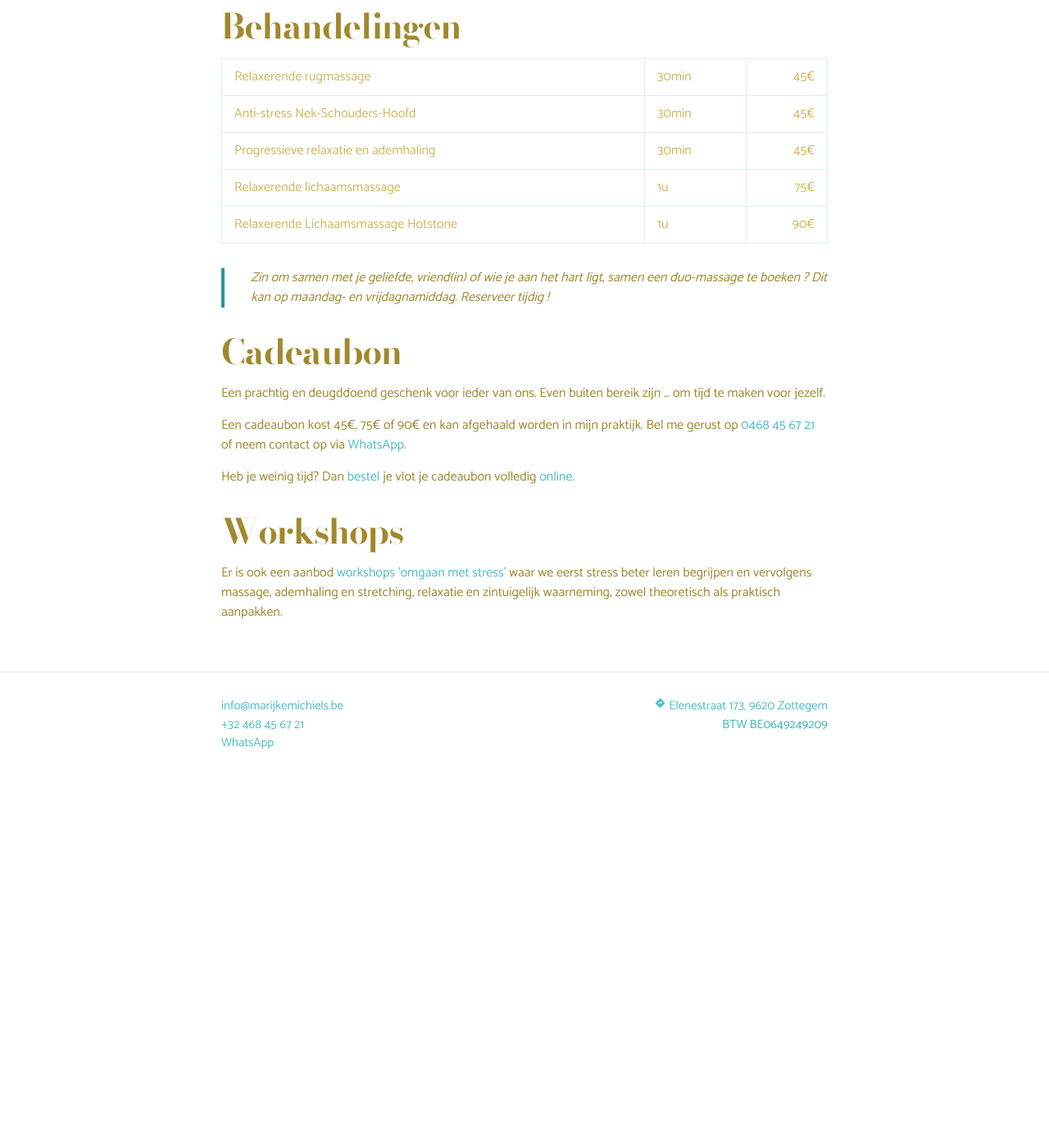
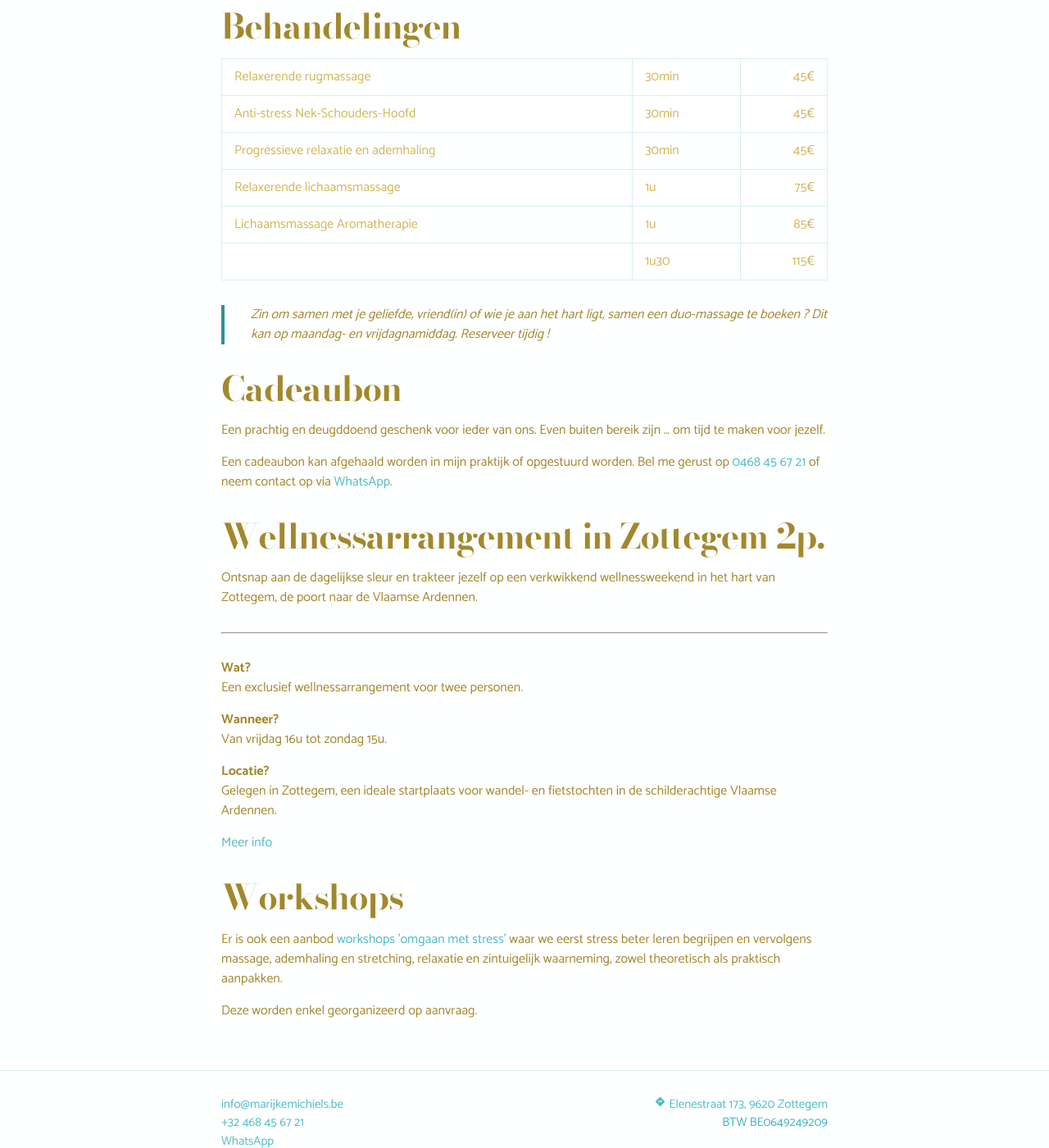
Before and after one commit to koenhandekyn/marijkemichiels, a Jekyll site: the page built from index.md, in a window 1280 px wide and 1400 px high, scrolled down 520 px. Shown: the whole window at 82% size. Built offline with Jekyll 4.4.1, drawn with Linux system fonts in a browser that asks for light colours; before the commit the page ends 1498 px from its top, so only the background shows below that; some of the changed text lies outside the part shown.

Commit message:
updates to website samenwerkende vennootschap

```diff
--- a/_includes/head.html
+++ b/_includes/head.html
@@ -11,5 +11,46 @@
     {%- include google-analytics.html -%}
   {%- endif -%}
 
+  <link rel="stylesheet" href="https://cdn.jsdelivr.net/npm/swiper@10/swiper-bundle.min.css" />
+  <script src="https://cdn.jsdelivr.net/npm/swiper@10/swiper-bundle.min.js"></script>
+ <!--
+  <script type="module">
+    // import Swiper from 'https://cdn.jsdelivr.net/npm/swiper@10/swiper-bundle.min.mjs'
+    // import Swiper bundle with all modules installed
+    // import Swiper from 'swiper/bundle';
 
+    // import styles bundle
+    // import 'swiper/css/bundle';
+
+    const swiper = new Swiper('.swiper', {
+      // Optional parameters
+      // direction: 'horizontal',
+      effect: "fade",
+      spaceBetween: 30,
+      centeredSlides: true,
+      autoplay: {
+        delay: 2000,
+        disableOnInteraction: false,
+      },
+      loop: true,
+
+      // If we need pagination
+      pagination: {
+        el: '.swiper-pagination',
+        clickable: true,
+      },
+
+      // Navigation arrows
+      navigation: {
+        nextEl: '.swiper-button-next',
+        prevEl: '.swiper-button-prev',
+      },
+
+      // And if we need scrollbar
+      scrollbar: {
+        el: '.swiper-scrollbar',
+      },
+    });
+  </script>
+ -->
 </head>
--- a/index.md
+++ b/index.md
@@ -50,9 +50,14 @@ key: marijke
     <td class="align-right">75€</td>
   </tr>
   <tr>
-    <td>Relaxerende Lichaamsmassage Hotstone</td>
+    <td>Lichaamsmassage Aromatherapie</td>
     <td class="align-left">1u</td>
-    <td class="align-right">90€</td>
+    <td class="align-right">85€</td>
+  </tr>
+  <tr>
+    <td></td>
+    <td class="align-left">1u30</td>
+    <td class="align-right">115€</td>
   </tr>
 </table>
 
@@ -67,12 +72,21 @@ key: marijke
 <p>Een prachtig en deugddoend geschenk voor ieder van ons.
    Even buiten bereik zijn … om tijd te maken voor jezelf.</p>
 
-<p>Een cadeaubon kost 45€, 75€ of 90€ en kan afgehaald worden in mijn praktijk.
+<p>Een cadeaubon kan afgehaald worden in mijn praktijk of opgestuurd worden.
    Bel me gerust op <a href="tel:+32 468 45 67 21">0468 45 67 21</a>
    of neem contact op via <a class="whatsapp" href="https://wa.me/{{ site.footer.whatsapp }}">WhatsApp</a>.
 </p>
 
-<p>Heb je weinig tijd? Dan <a href="bon">bestel</a> je vlot je cadeaubon volledig <a href="bon">online</a>.</p>
+<section class="wellnessarrangement">
+<h1>Wellnessarrangement in Zottegem 2p.</h1>
+
+<p>Ontsnap aan de dagelijkse sleur en trakteer jezelf op een verkwikkend wellnessweekend in het hart van Zottegem, de poort naar de Vlaamse Ardennen. </p>
+<hr>
+<p><strong>Wat?</strong><br>Een exclusief wellnessarrangement voor twee personen.</p>
+<p><strong>Wanneer?</strong><br>Van vrijdag 16u tot zondag 15u.</p>
+<p><strong>Locatie?</strong><br>Gelegen in Zottegem, een ideale startplaats voor wandel- en fietstochten in de schilderachtige Vlaamse Ardennen.</p>
+
+<p><a href="arrangement">Meer info</a></p>
 
 </section>
 
@@ -84,6 +98,8 @@ key: marijke
   leren begrijpen en vervolgens massage, ademhaling en stretching,
   relaxatie en zintuigelijk waarneming, zowel theoretisch als praktisch aanpakken.
 </p>
+
+<p>Deze worden enkel georganizeerd op aanvraag.</p>
 
 <!--
 <p>Het stress-release traject bestaat uit 1 <a href="workshops#basis">basis opleiding</a>
```
Also changed, not shown: arrangement.md (added, +97 -0 lines), workshops.md (+1 -3 lines), Gemfile.lock, assets/images/Marijke-001.jpg (added), 5 other files.
